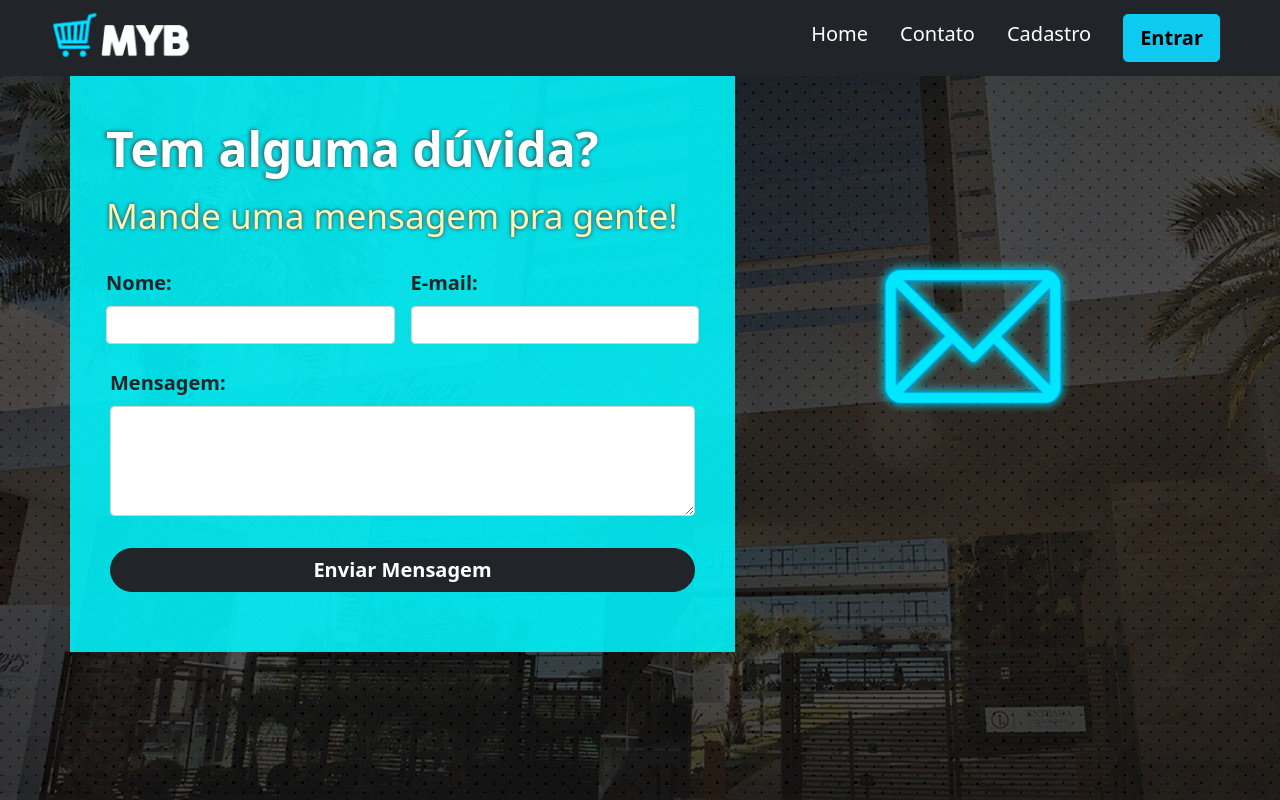
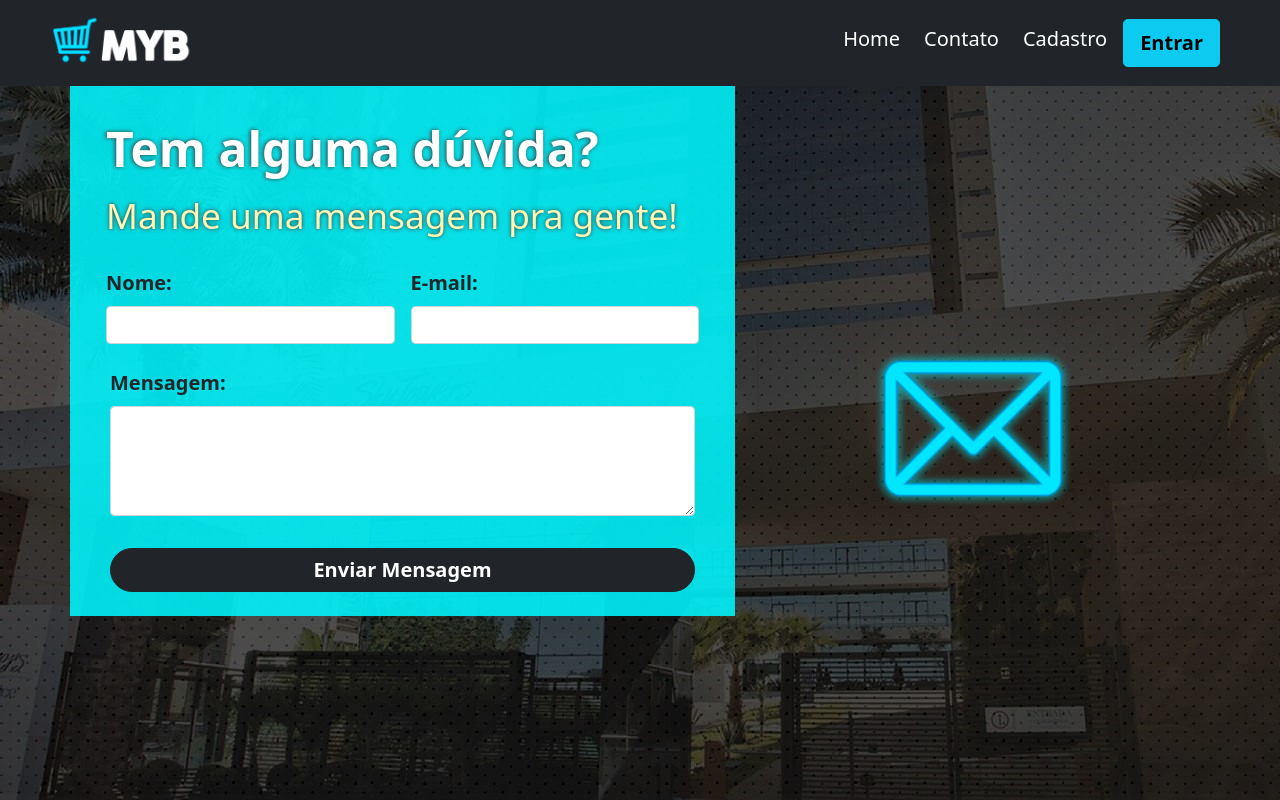
Before and after one commit to ThiagoSenaX/MYB, a plain HTML site: page contato.html in a window 1280 px wide. Drawn offline with nearby package versions, Linux system fonts and the light colour scheme.

Commit message:
Update contato.html

```diff
--- a/contato.html
+++ b/contato.html
@@ -11,35 +11,44 @@
 </head>
 <body class="bgcontato">
     <header>
-        <nav class="navbar navbar-light fixed-top bg-dark">
-          <div class="container-fluid">
-            <div>
-              <a class="navbar-brand text-white mx-4 " href="index.html"><img class="mx-3" src="img/LogoMYB.png" height="60"
-                  alt="Logo myb"></a>
-              </a>
-            </div>
-            <ul class="nav">
+      <nav class="navbar navbar-expand-lg navbar-dark fixed-top bg-dark">
+        <div class="container-fluid">
+
+            <a class="navbar-brand text-white mx-4" href="#"><img class="mx-3" src="img/LogoMYB.png" height="60" alt="Logo myb"></a>
+
+            <button class="navbar-toggler" type="button" data-bs-toggle="collapse" data-bs-target="#navbarSites">
+              <span class="navbar-toggler-icon"></span>
+            </button>
+
+          <div class="collapse navbar-collapse ms-5" id="navbarSites">
+            <ul class="navbar-nav ms-auto">
               <li class="nav-item">
-                <h5><a class="nav-link active text-white" aria-current="page" href="index.html">Home</a></h5>
+                <h5><a class="nav-link active text-white me-2" aria-current="page" href="index.html">Home</a></h5>
               </li>
               <li class="nav-item">
-                <h5><a class="nav-link text-white" href="#">Contato</a></h5>
+                <h5><a class="nav-link text-white me-2" href="#">Contato</a></h5>
               </li>
               <li class="nav-item">
-                <h5><a class="nav-link text-white" href="#">Cadastro</a></h5>
+                <h5><a class="nav-link text-white me-2" href="#">Cadastro</a></h5>
               </li>
               <li class="nav-item">
-                <a href="login.html"><button class="btn btn-info btn-lg me-5 ms-3 fw-bold" type="submit">Entrar</button></a>
+                  <a style="text-decoration: none" href="login.html">
+                    <div class="d-grid gap-2">
+                      <button class="btn btn-info btn-lg me-5 fw-bold" type="submit">Entrar</button>
+                    </div>
+                  </a>
               </li>
             </ul>
           </div>
-        </nav>
+        </div>
+      </nav>
+
         <br>
 
     </header>
     <div class="container mt-5">
           <div class="row">
-            <div class="col-md-7" style="height: 580px; background-color: rgba(0, 247, 255, 0.87);">
+            <div class="col-12 col-sm-12 col-md-7 col-lg-7" style="background-color: rgba(0, 247, 255, 0.87);">
                 <h1 class="contato mt-5 ms-4">Tem alguma dúvida?</h1>
                 <h2 class="contato mt-3 ms-4">Mande uma mensagem pra gente!</h2>
                   <form>
@@ -60,17 +69,24 @@
                         </div>
                       </div>
                       <div class="row mt-4 ms-3 me-3">
-                        <div class="d-grid gap-2">
+                        <div class="d-grid gap-2 pb-4">
                           <button class="btn btn-dark mt-2 fw-bolder fs-5 rounded-pill" type="button">Enviar Mensagem</button>
                         </div>
                       </div>
                   </form>
             </div>
-            <div class="col-md-5 text-center">
+            <div class="col-12 col-sm-12 col-md-5 col-lg-5 my-auto text-center">
               <img src="img/email.png" class="message" width="200" alt="message">
             </div>
           </div>
+          <br/>
     </div>
 
+    <script src="https://cdn.jsdelivr.net/npm/@popperjs/core@2.9.2/dist/umd/popper.min.js"
+    integrity="sha384-IQsoLXl5PILFhosVNubq5LC7Qb9DXgDA9i+tQ8Zj3iwWAwPtgFTxbJ8NT4GN1R8p"
+    crossorigin="anonymous"></script>
+  <script src="https://cdn.jsdelivr.net/npm/bootstrap@5.0.1/dist/js/bootstrap.min.js"
+    integrity="sha384-Atwg2Pkwv9vp0ygtn1JAojH0nYbwNJLPhwyoVbhoPwBhjQPR5VtM2+xf0Uwh9KtT"
+    crossorigin="anonymous"></script>
 </body>
 </html>
```
